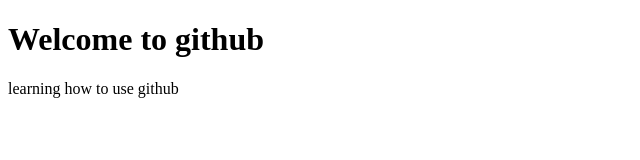
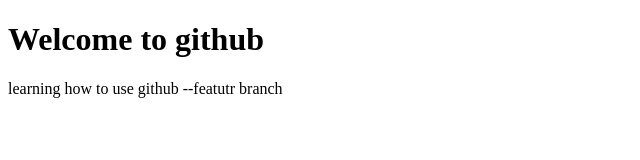
Before and after one commit to dontwanttocode/FullStack, a plain HTML site: page index.html in a window 1280 px wide. Shown: the whole page, without its empty margins (0-640 px from the left). Drawn offline with Linux system fonts and the light colour scheme.

Commit message:
Update index.html

```diff
--- a/index.html
+++ b/index.html
@@ -6,6 +6,6 @@
   <body>
 
    <h1> Welcome to github </h1>
-    <p> learning how to use github</p>
+    <p> learning how to use github --featutr branch</p>
   </body>
 </html>
```
